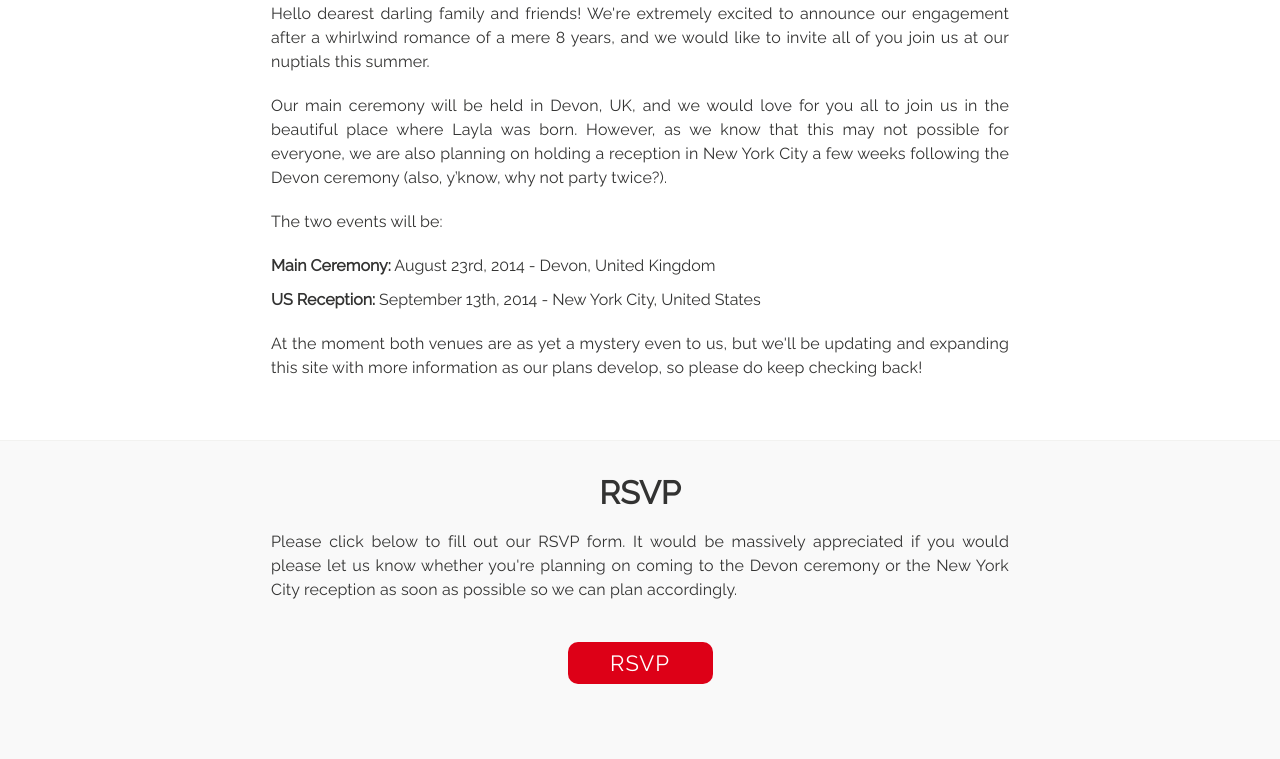
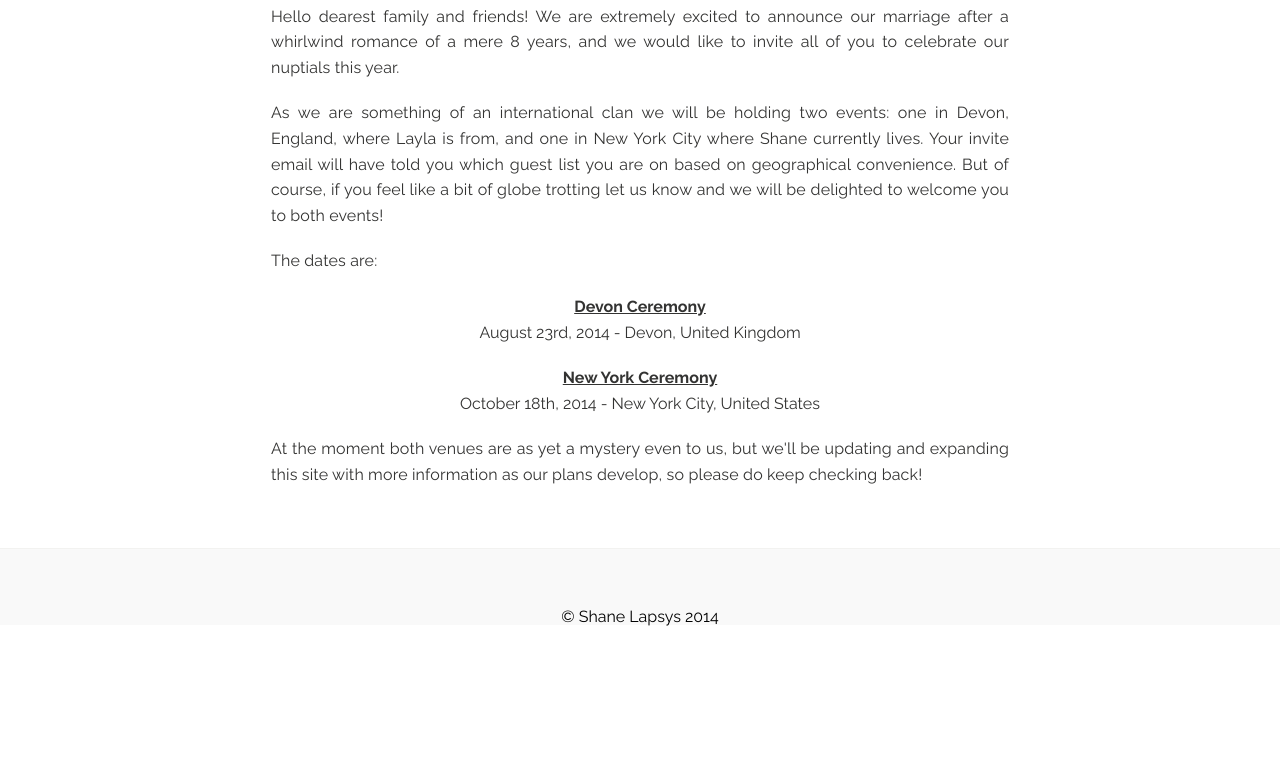
Before and after one commit to doobers/Super-Estrella, a plain HTML site: page index.html in a window 1280 px wide. Shown: the part 492-1251 px from the top of the page. After the commit the page ends 1137 px from the top, so only its background shows below. Drawn offline with nearby package versions, Linux system fonts and the light colour scheme.

Commit message:
New Dates, simpler styles

```diff
--- a/css/style.css
+++ b/css/style.css
@@ -8,7 +8,7 @@ body{
 
 header{
 	background-color: white;
-	background-image:url("../photos/red bunting 3.png");
+	background-image:url("../photos/blue stripe bunting.png");
 	background-size: 100% 100%;
 	position: fixed;
 	top: 0;
@@ -47,7 +47,7 @@ a{
 article{
 	color: #333332;
 	padding: 0 15px;
-	line-height: 150%;
+	line-height: 160%;
 }
 
 article h2{
@@ -70,46 +70,33 @@ article ol{
 }
 
 article ol li{
-	margin: 0 0 10px 0;
+	margin: 0 0 20px 0;
+	text-align: center;
 
 }
 
-
 .listHead{
-	font-weight:bold;
+	font-weight: bold;
+	display: block;
+	text-align: center;
+	text-decoration: underline;
 }
 
 
 footer{
 	width: 100%;
 	background-color: #f9f9f9;
-	padding: 20px 0 75px;
+	padding: 60px 0 0px;
 	border-top: 1px solid #f2f2f0;
 	margin: 20px 0 0;
 }
 
-footer section{
-	width: 60%;
-	margin: 0 auto;
-	max-width: 800px;
-}
 
-
-footer a{
-	color: white;
-	background-color: rgb( 221, 0, 23 );
-	font-size: 22px;
-	font-weight: normal;
-	display: block;
+ footer p{
+	margin: 0 0 20px 0;
+	width:100%;
 	text-align: center;
-	width: 125px;
-	letter-spacing: 1px;
-	margin: 40px auto 0;
-	border-radius: 10px;
-	border: none;
-	text-decoration: none;
  }
-
 
 .thank_you_article{
 	text-align: center;
--- a/index.html
+++ b/index.html
@@ -7,10 +7,9 @@
     	<meta name="description" content="Information on the wedding of Shane Lapsys and Layla Hancock-Piper">
     	<meta name="keywords" content="Shane Lapsys, Layla Hancock-Piper, Wedding, Devon, New York, RSVP">
 
-		<title>Shane And Layla 2014</title>
+		<title>Layla & Shane 2014</title>
 
-		<link href='http://fonts.googleapis.com/css?family=Raleway:400,100' rel='stylesheet' type='text/css'>
-		<link href='http://fonts.googleapis.com/css?family=Quicksand:300,400,700' rel='stylesheet' type='text/css'>
+		<link href='http://fonts.googleapis.com/css?family=Raleway:400,700,100' rel='stylesheet' type='text/css'>
 		<link rel="stylesheet" href="css/reset.css">
 		<link rel="stylesheet" href="css/style.css">
 
@@ -25,15 +24,15 @@
 
 			<main>
 				<article>
-					<h2>Save The Date</h2>
-					<p>Hello dearest darling family and friends! We're extremely excited to announce our engagement after a whirlwind romance of a mere 8 years, and we would like to invite all of you join us at our nuptials this summer.</p>
-					<p>Our main ceremony will be held in Devon, UK, and we would love for you all to join us in the beautiful place where Layla was born. However, as we know that this may not possible for everyone, we are also planning on holding a reception in New York City a few weeks following the Devon ceremony (also, y’know, why not party twice?).</p>
-					<p>The two events will be:</p>
+					<h2>Save The Date(s)!</h2>
+					<p>Hello dearest family and friends! We are extremely excited to announce our marriage after a whirlwind romance of a mere 8 years, and we would like to invite all of you to celebrate our nuptials this year.</p>
+					<p>As we are something of an international clan we will be holding two events: one in Devon, England, where Layla is from, and one in New York City where Shane currently lives. Your invite email will have told you which guest list you are on based on geographical convenience. But of course, if you feel like a bit of globe trotting let us know and we will be delighted to welcome you to both events!</p>
+					<p>The dates are:</p>
 
 
 					<ol>
-						<li><span class = "listHead">Main Ceremony:</span> August 23rd, 2014 - Devon, United Kingdom</li>
-						<li><span class = "listHead">US Reception:</span> September 13th, 2014 - New York City, United States</li>
+						<li><span class = "listHead">Devon Ceremony</span> August 23rd, 2014 - Devon, United Kingdom</li>
+						<li><span class = "listHead">New York Ceremony</span> October 18th, 2014 - New York City, United States</li>
 					</ol>
 
 					<p>At the moment both venues are as yet a mystery even to us, but we'll be updating and expanding this site with more information as our plans develop, so please do keep checking back!</p>
@@ -46,15 +45,9 @@
 			</aside>
 
 			<footer>
-				<section>
-					<article>
-						<h2>RSVP</h2>
-						<p>Please click below to fill out our RSVP form.  It would be massively appreciated if you would please let us know whether you're planning on coming to the Devon ceremony or the New York City reception  as soon as possible so we can plan accordingly.</p>
 
-					</article>
-				</section>
+				<p>&copy; Shane Lapsys 2014</p>
 
-				<a href="Form.html">RSVP</a>
 			</footer>
 	</body>
 </html>
```
Also changed, not shown: photos/Devon-water.jpg (deleted), photos/devon-beach.jpg (deleted), 2 other files.
